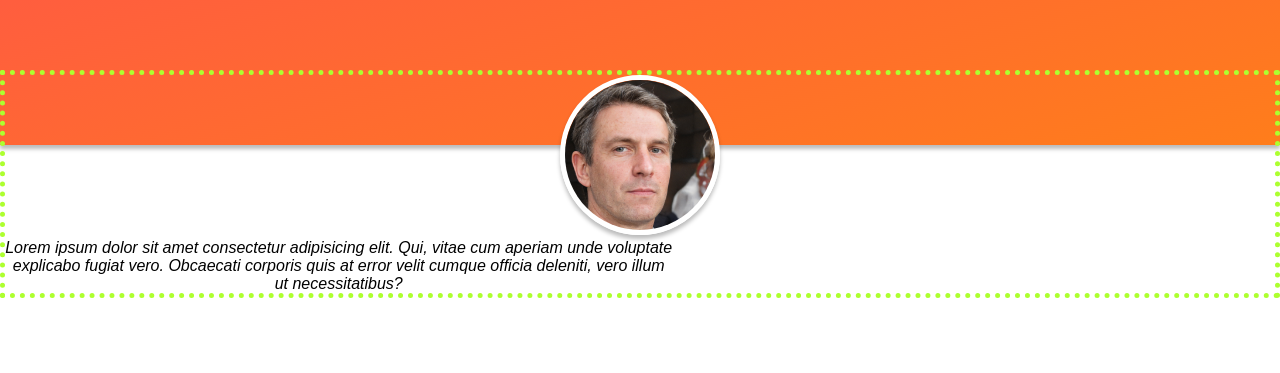
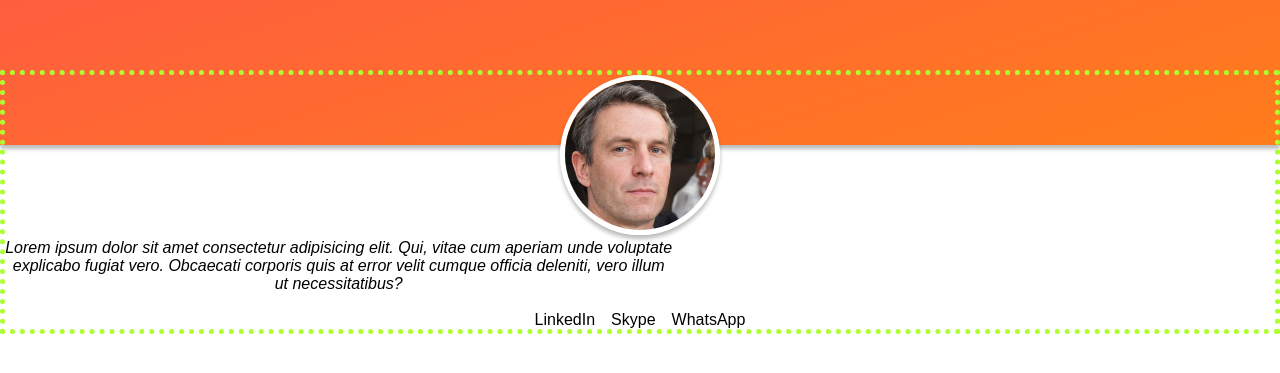
Before and after one commit to cristian-sbardelotto/Personal-Page, a plain HTML site: page index.html in a window 1280 px wide. Shown: the part 255-628 px from the top of the page. Drawn offline with Linux system fonts and the light colour scheme.

Commit message:
feat(css) arquivos de estilização movidos para arquivo externo

```diff
--- a/index.html
+++ b/index.html
@@ -6,49 +6,7 @@
     <meta http-equiv="X-UA-Compatible" content="IE=edge">
     <meta name="viewport" content="width=device-width, initial-scale=1.0">
     <title>Personal Page</title>
-    <style>
-        :root {
-            font-family: sans-serif;
-        }
-        body {
-            margin: 0;
-        }
-        .header {
-            height: 50vh;
-            background: linear-gradient(
-            to right bottom,
-            #ff4f4f,
-            #ff7d1b);
-            color: white;
-            display: grid;
-            place-items: center;
-            box-shadow: 0 4px 4px #0004;
-            text-align: center;
-        }
-        .profile {
-            position: relative;
-            top: -75px;
-            border: 5px dotted greenyellow;
-            text-align: center;
-        }
-        .profile__copy{
-            margin: 0;
-            max-width: 75ch;
-            font-style: italic;
-        }
-        h1 {
-            margin: 32px auto;
-            text-shadow: 0 4px 4px #0004;
-            width: 20ch;
-        }
-        .profile__avatar {
-            width: 150px;
-            height: 150px;
-            border-radius: 50%;
-            border: 5px solid white;
-            box-shadow: 0 4px 4px #0004;
-        }
-    </style>
+    <link rel="stylesheet" href="style.css">
 </head>
 
 <body>
@@ -61,6 +19,12 @@
             Lorem ipsum dolor sit amet consectetur adipisicing elit. Qui, vitae cum aperiam unde voluptate explicabo
             fugiat vero. Obcaecati corporis quis at error velit cumque officia deleniti, vero illum ut necessitatibus?
         </p>
+        <br>
+        <ul class="profile__links">
+            <li>LinkedIn</li>
+            <li>Skype</li>
+            <li>WhatsApp</li>
+        </ul>
     </section>
 </body>
 
--- /dev/null
+++ b/style.css
@@ -0,0 +1,50 @@
+:root {
+    font-family: sans-serif;
+}
+body {
+    margin: 0;
+}
+.header {
+    height: 50vh;
+    background: linear-gradient(
+    to right bottom,
+    #ff4f4f,
+    #ff7d1b);
+    color: white;
+    display: grid;
+    place-items: center;
+    box-shadow: 0 4px 4px #0004;
+    text-align: center;
+}
+.profile {
+    position: relative;
+    top: -75px;
+    border: 5px dotted greenyellow;
+    text-align: center;
+}
+.profile__avatar {
+    width: 150px;
+    height: 150px;
+    border-radius: 50%;
+    border: 5px solid white;
+    box-shadow: 0 4px 4px #0004;
+}
+.profile__copy{
+    margin: 0;
+    max-width: 75ch;
+    font-style: italic;
+}
+.profile__links {
+    padding: 0;
+    list-style: none;
+    display: flex;
+    margin: 0 auto;
+    width: fit-content;
+    grid-auto-flow: column;
+    gap: 16px;
+}
+h1 {
+    margin: 32px auto;
+    text-shadow: 0 4px 4px #0004;
+    width: 20ch;
+}
```
